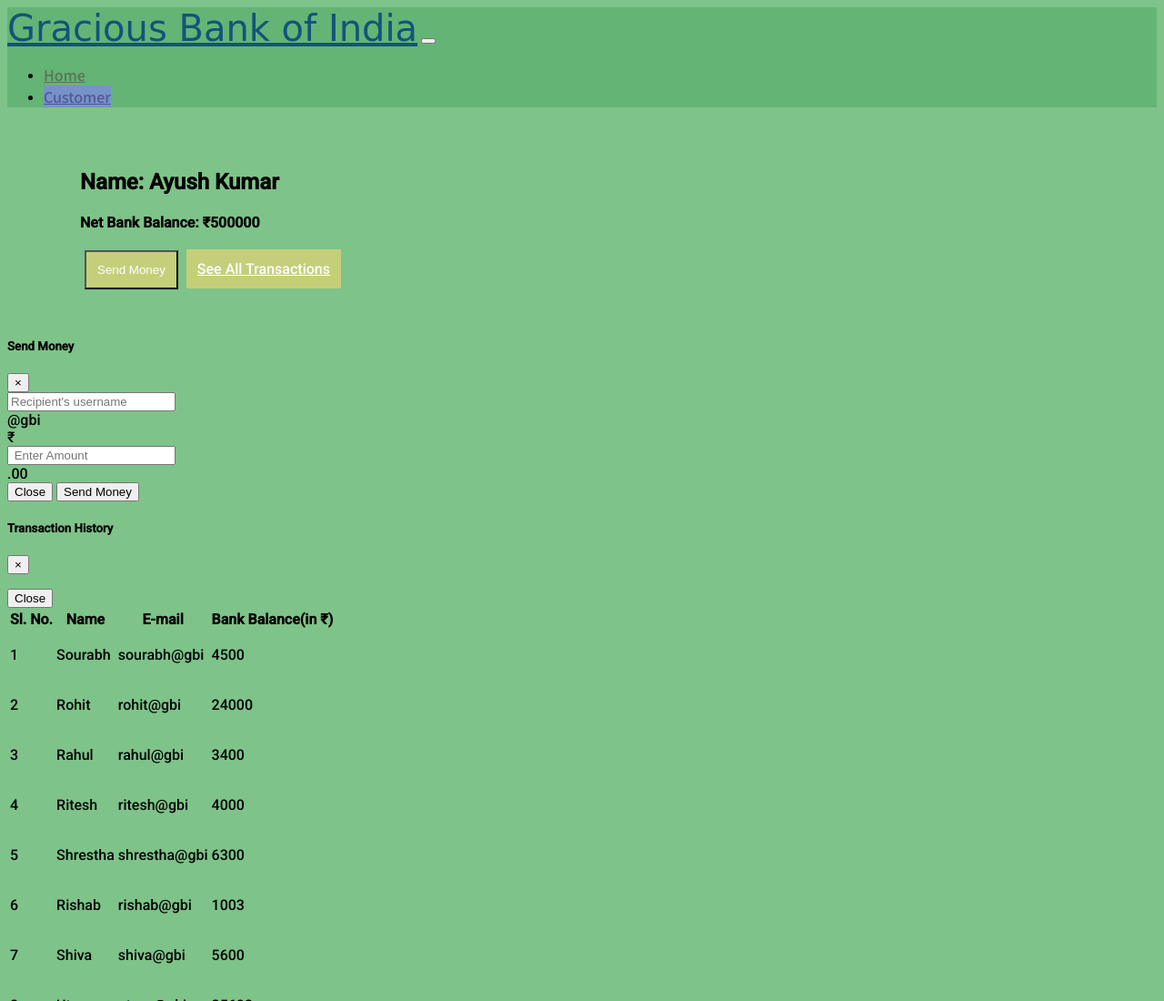
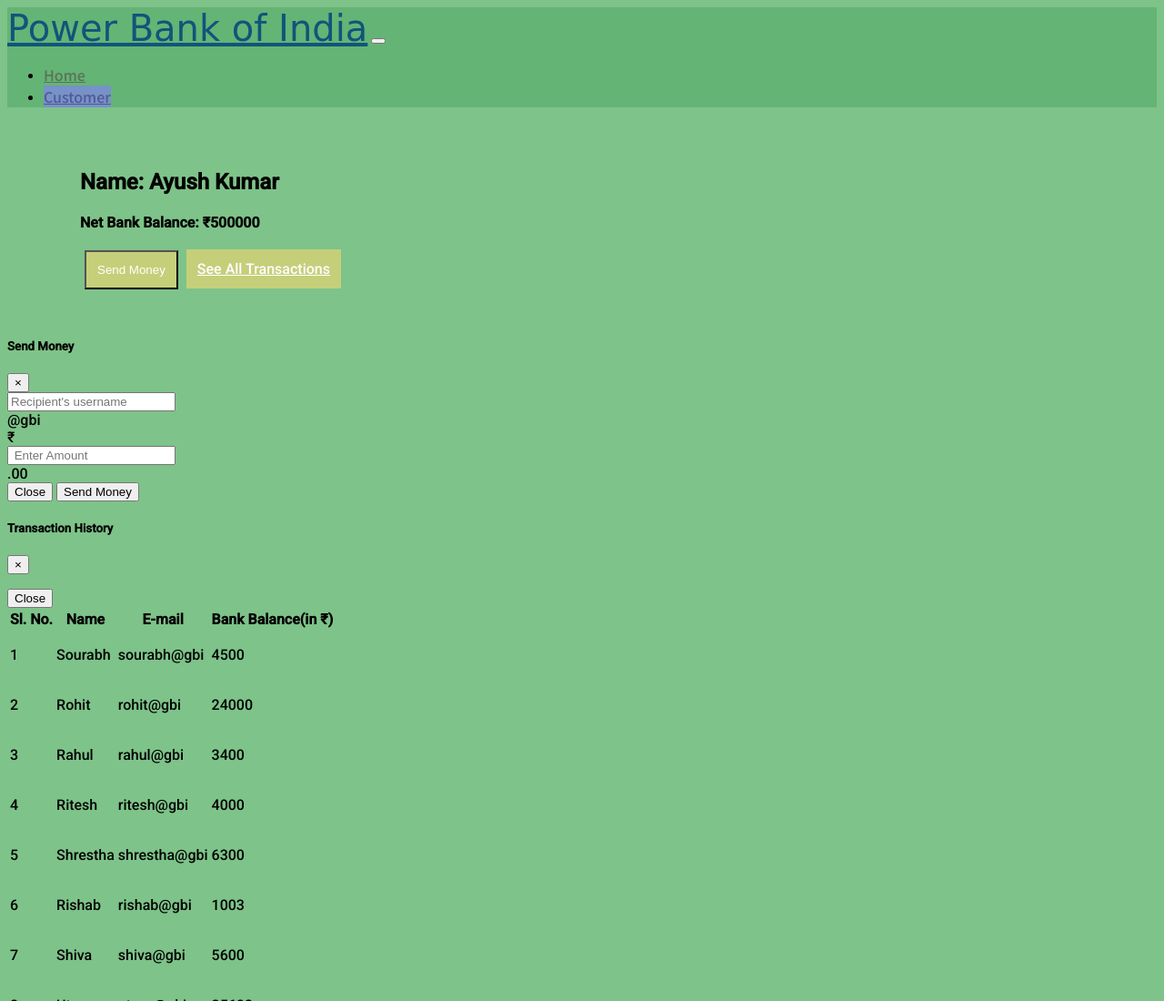
Before and after one commit to ayush7830/Basic-Banking-System-main, a plain HTML site: page customers.html in a window 1280 px wide. Shown: the top 1100 px of the page at 91% size. Drawn offline with nearby package versions, Linux system fonts and the light colour scheme; a web font is replaced by a local one.

Commit message:
change bank name

```diff
--- a/customers.html
+++ b/customers.html
@@ -17,7 +17,7 @@
 <body>
     <!-- navbar starts here  -->
     <nav class="navbar navbar-expand-lg navbar-light bg-light">
-        <a class="navbar-brand" href="./index.html">Gracious Bank of India</a>
+        <a class="navbar-brand" href="./index.html">Power Bank of India</a>
         <button class="navbar-toggler" type="button" data-toggle="collapse" data-target="#navbarSupportedContent"
             aria-controls="navbarSupportedContent" aria-expanded="false" aria-label="Toggle navigation">
             <span class="navbar-toggler-icon"></span>
```
Also changed, not shown: index.html (+1 -1 lines).
